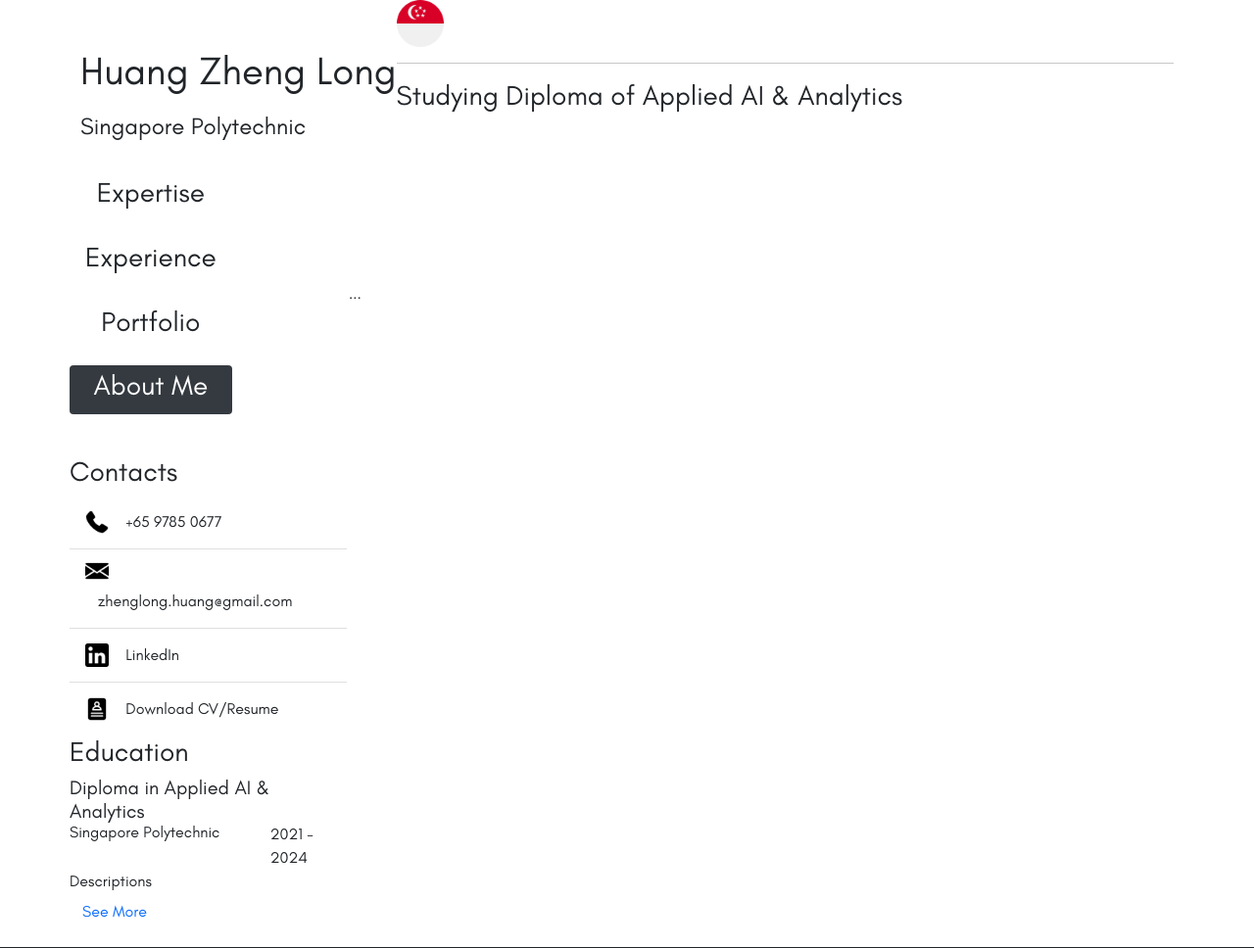
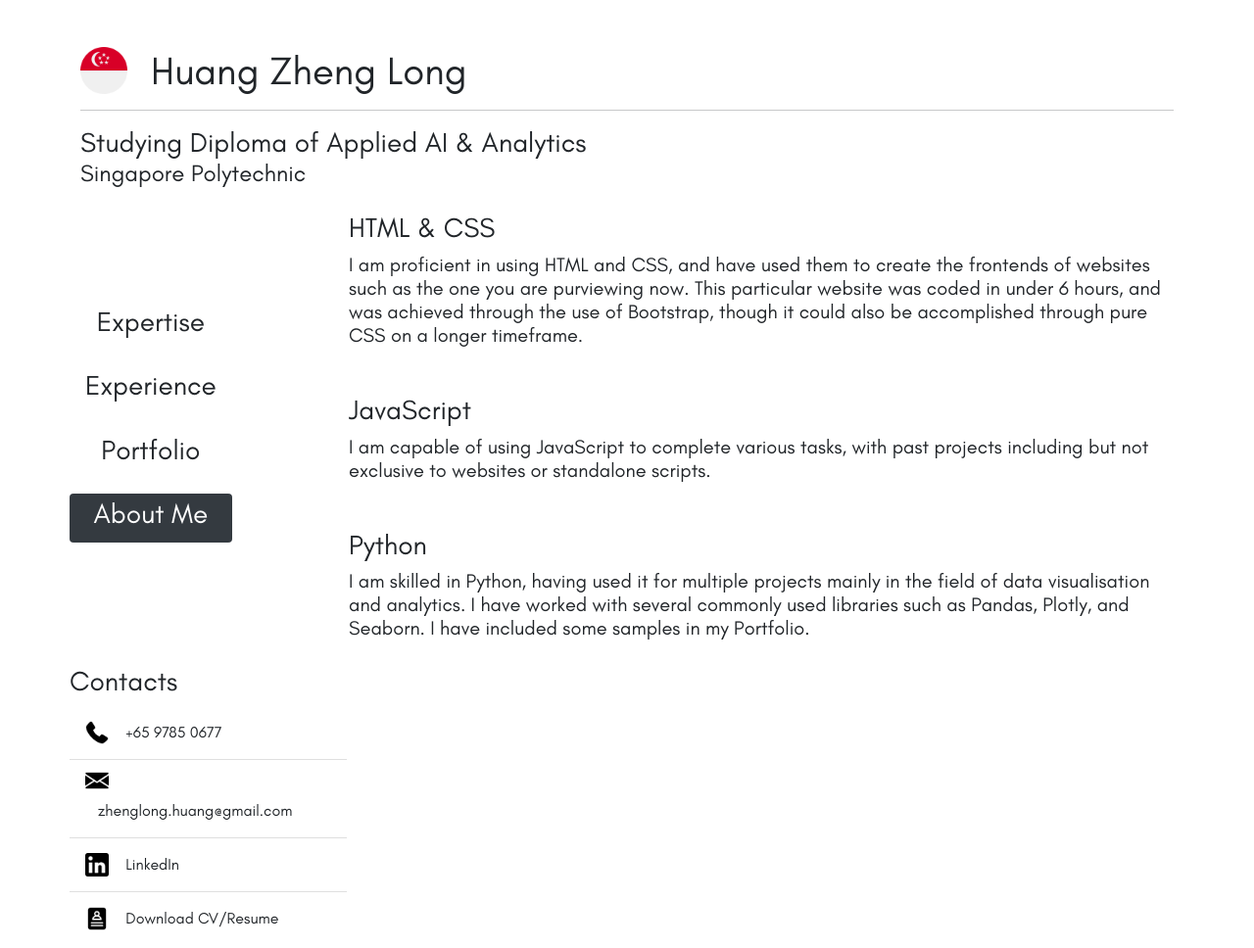
Before and after one commit to FrostWarlock/frostwarlock.github.io, a plain HTML site: page index.html in a window 1280 px wide. Shown: the top 968 px of the page at 98% size. Drawn offline with nearby package versions, Linux system fonts and the light colour scheme.

Commit message:
Update index.html

```diff
--- a/index.html
+++ b/index.html
@@ -15,8 +15,9 @@
 <header>
     <div class="container">
         <!-- Insert Name, Role and Organisation Here -->
-        <h1 class="mt-5" style="float:inline-start">Huang Zheng Long</h1>
-        <img src="/img/iconSingapore.png" alt="Singapore Icon" style="width:48px;height:48px;">
+        <img src="/img/iconSingapore.png" alt="Singapore Icon"
+        class="me-4 float-start" style="width:48px;height:48px">
+        <h1 class="mt-5">Huang Zheng Long</h1>
         <hr \>
         <h3 class="mb-0">Studying Diploma of Applied AI & Analytics</h3>
         <h4 class="mt-0">Singapore Polytechnic</h4>
@@ -60,11 +61,36 @@
                 <!-- Sidebar Content -->
                 <div class="tab-content" id="v-pills-tabContent">
                     <!-- Content #1 - Expertise -->
-                    <div class="tab-pane fade show active" id="v-pills-home" role="tabpanel" aria-labelledby="v-pills-home-tab">...</div>
+                    <div class="tab-pane fade show active" id="v-pills-home" role="tabpanel" aria-labelledby="v-pills-home-tab">
+                        <!-- HTML & CSS-->
+                        <h3 class="mt-3">HTML & CSS</h3>
+                        <h5>I am proficient in using HTML and CSS, and have used them to create the frontends of websites such as the one
+                            you are purviewing now. This particular website was coded in under 6 hours, and was achieved through the use of
+                            Bootstrap, though it could also be accomplished through pure CSS on a longer timeframe.
+                        </h5>
+                        <!-- JavaScript -->
+                        <h3 class="mt-5">JavaScript</h3>
+                        <h5>I am capable of using JavaScript to complete various tasks, with past projects including but not exclusive to
+                            websites or standalone scripts.
+                        </h5>
+                        <!-- Python -->
+                        <h3 class="mt-5">Python</h3>
+                        <h5>I am skilled in Python, having used it for multiple projects mainly in the field of data visualisation and analytics.
+                            I have worked with several commonly used libraries such as Pandas, Plotly, and Seaborn. I have included some samples
+                            in my Portfolio.
+                        </h5>
+                    </div>
                     <!-- Content #2 - Experience -->
-                    <div class="tab-pane fade" id="v-pills-profile" role="tabpanel" aria-labelledby="v-pills-profile-tab">...</div>
+                    <div class="tab-pane fade" id="v-pills-profile" role="tabpanel" aria-labelledby="v-pills-profile-tab">
+                        <h3 class="mt-3">Work in Progress</h3>
+                        <h5>While I currently have no professional experience, I am on the lookout for internships and more! However,
+                            I have plenty of experience in working with others in a school environment.
+                        </h5>
+                    </div>
                     <!-- Content #3 - Portfolio -->
-                    <div class="tab-pane fade" id="v-pills-messages" role="tabpanel" aria-labelledby="v-pills-messages-tab">...</div>
+                    <div class="tab-pane fade" id="v-pills-messages" role="tabpanel" aria-labelledby="v-pills-messages-tab">
+                        <h3></h3>
+                    </div>
                     <!-- Content #4 - About Me -->
                     <div class="tab-pane fade" id="v-pills-settings" role="tabpanel" aria-labelledby="v-pills-settings-tab">...</div>
                   </div>
@@ -104,20 +130,20 @@
                             <div class="collapse" id="collapseResume">
                                 <ul>
                                     <li><a href="#" class="btn-link link-dark" download="Huang-Zheng-Long_CV">Curriculum Vitae</a></li>
-                                    <li><a href="#" class="btn-link link-dark">Resume</a></li>
-                                    <li><a href="#" class="btn-link link-dark">Download All</a></li>
+                                    <li><a href="#" class="btn-link link-dark" download="Huang-Zheng-Long_Resume">Resume</a></li>
+                                    <li><a href="#" class="btn-link link-dark" download="Huang-Zheng-Long_CV_and_Resume">Download All</a></li>
                                 </ul>
                             </div>
                         </li>
                     </ul>
                     <!-- Education Information-->
-                    <h3>Education</h3>
+                    <h3 class="mt-3">Education</h3>
                             <!-- Insert Highest Education -->
                             <h5 style="margin:0">Diploma in Applied AI & Analytics</h5>
                             <div class="row justify-content-between">
                                 <div class="col-8"><h6>Singapore Polytechnic</h6></div>
                                 <div class="col-4">2021 - 2024</div>
-                                <div class="col-12">Descriptions</div>
+                                <div class="col-12">Description</div>
                             </div>
                     <button class="btn btn-link" type="button"
                         data-bs-toggle="collapse" data-bs-target="#collapseEducation"
@@ -140,6 +166,7 @@
         <!-- Credits -->
         <div class="container">
             <h3 class="text-white">Credits</h3>
+            <!-- Icons by Favicon Button -->
             <div class="col-3">
             <button class="btn text-white " type="button"
             data-bs-toggle="collapse" data-bs-target="#collapseFavicon"
```
